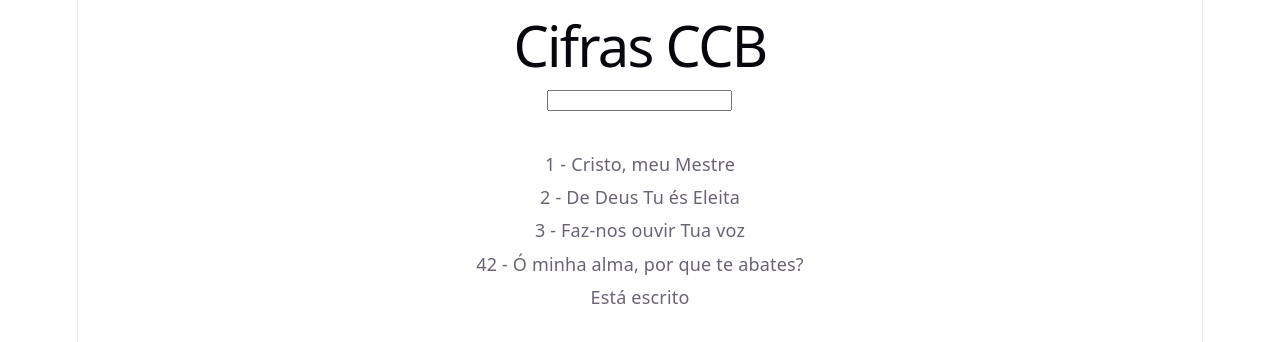
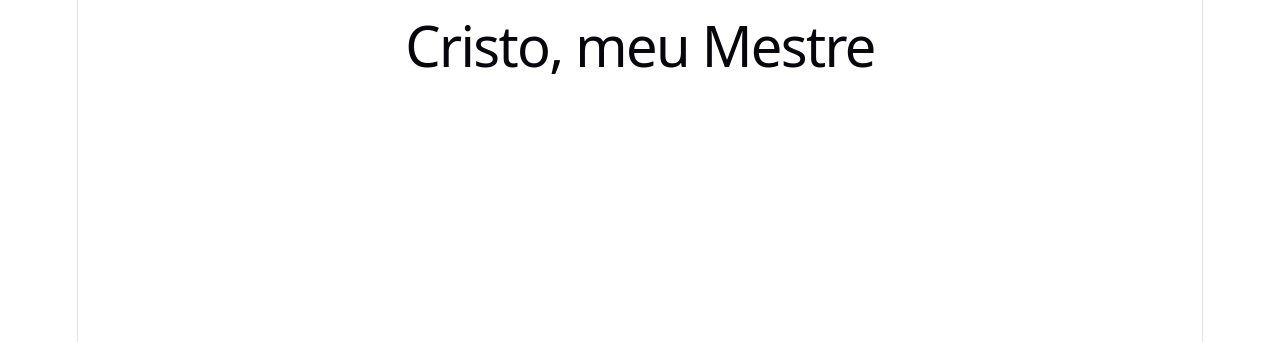
Before and after one commit to yvos77/cifras_ccb, a React (Vite) app: page /hino/cristo-meu-mestre in a window 1280 px wide. Shown: the top 342 px of the page. Built offline with nearby package versions, Linux system fonts and the light colour scheme.

Commit message:
feat: adiciona pagina individual do hino com rota por slug

```diff
--- a/src/App.jsx
+++ b/src/App.jsx
@@ -1,42 +1,17 @@
-import { useState, useEffect } from "react";
-import { listarHinos } from "./data/repositorio";
-import ItemHino from "./components/ItemHino";
-
-function combina(hino, busca) {
-  if (busca === "") {
-    return true;
-  }
-
-  const ehNumero = /^\d+$/.test(busca);
-
-  if (ehNumero) {
-    return String(hino.numero) === busca;
-  }
-
-  return hino.nome.toLowerCase().includes(busca.toLowerCase());
-
-}
+// import { useState, useEffect } from "react";
+import { BrowserRouter, Routes, Route } from "react-router-dom";
+import ListaHinos from "./pages/ListaHinos";
+import PaginaHino from "./pages/PaginaHino";
 
 function App() {
-  const [hinos, setHinos] = useState([]);
-  const [texto, setTexto] = useState("");
-
-  useEffect(() => {
-    listarHinos().then((resultado) => setHinos(resultado));
-  }, []);
-
-const visiveis = hinos.filter((hino) => combina(hino, texto));
 
   return (
-    <div>
-      <h1>Cifras CCB</h1>
-      <input value={texto} onChange={(e) => setTexto(e.target.value)} />
-      <ul>
-        {visiveis.map((hino) => (
-          <ItemHino key={hino.id} hino={hino} />
-        ))}
-      </ul>
-    </div>
+    <BrowserRouter>
+      <Routes>
+        <Route path="/" element={<ListaHinos />} />
+        <Route path="/hino/:slug" element={<PaginaHino />} />
+      </Routes>
+    </BrowserRouter>
   );
 }
 
--- /dev/null
+++ b/src/pages/ListaHinos.jsx
@@ -0,0 +1,43 @@
+import { useState, useEffect } from "react";
+import { listarHinos } from "../data/repositorio";
+import ItemHino from "../components/ItemHino";
+
+function combina(hino, busca) {
+  if (busca === "") {
+    return true;
+  }
+
+  const ehNumero = /^\d+$/.test(busca);
+
+  if (ehNumero) {
+    return String(hino.numero) === busca;
+  }
+
+  return hino.nome.toLowerCase().includes(busca.toLowerCase());
+
+}
+
+function ListaHinos() {
+  const [hinos, setHinos] = useState([]);
+  const [texto, setTexto] = useState("");
+
+  useEffect(() => {
+    listarHinos().then((resultado) => setHinos(resultado));
+  }, []);
+
+const visiveis = hinos.filter((hino) => combina(hino, texto));
+
+  return (
+    <div>
+      <h1>Cifras CCB</h1>
+      <input value={texto} onChange={(e) => setTexto(e.target.value)} />
+      <ul>
+        {visiveis.map((hino) => (
+          <ItemHino key={hino.id} hino={hino} />
+        ))}
+      </ul>
+    </div>
+  );
+}
+
+export default ListaHinos;
--- /dev/null
+++ b/src/pages/PaginaHino.jsx
@@ -0,0 +1,31 @@
+import { useParams, Link } from "react-router-dom";
+import { buscarPorSlug } from "../data/repositorio";
+import { useState, useEffect } from "react";
+
+function PaginaHino() {
+    const { slug } = useParams();
+    const [hino, setHino] = useState(null);
+
+    useEffect(() => {
+        buscarPorSlug(slug).then((resultado) => setHino(resultado))
+    }, [slug]);
+
+    if (hino === null) {
+        return <p>Carregando...</p>;
+    }
+
+    if (hino === undefined) {
+        return (
+            <div>
+                <h1>Hino não encontrado</h1>
+                <Link to="/">Voltar para a lista</Link>
+            </div>
+        )
+    }
+
+    return (
+        <h1>{hino.nome}</h1>
+    );
+}
+
+export default PaginaHino;
```
